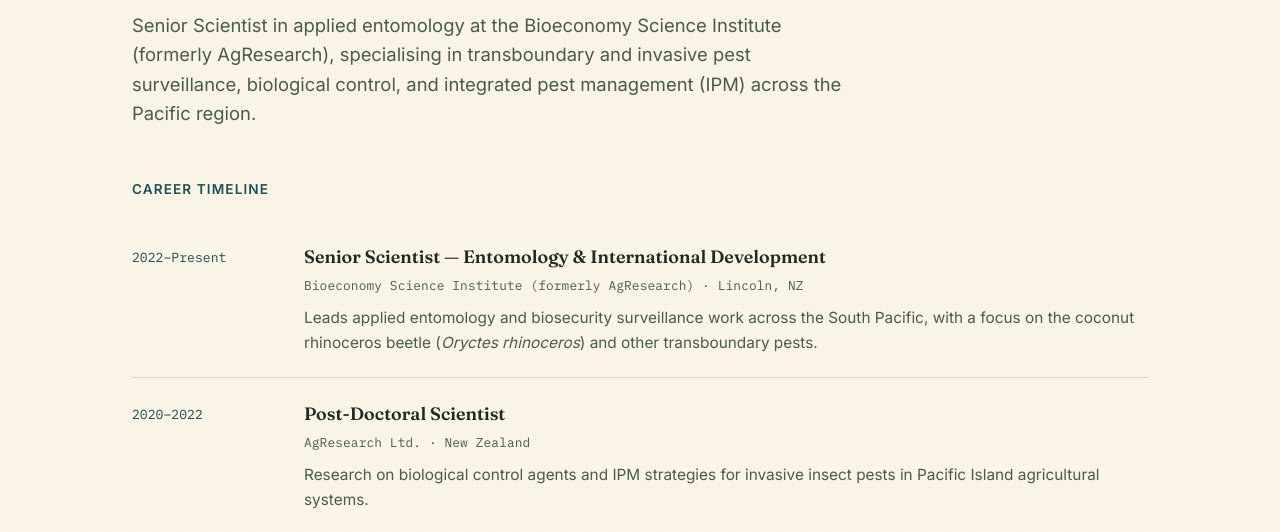
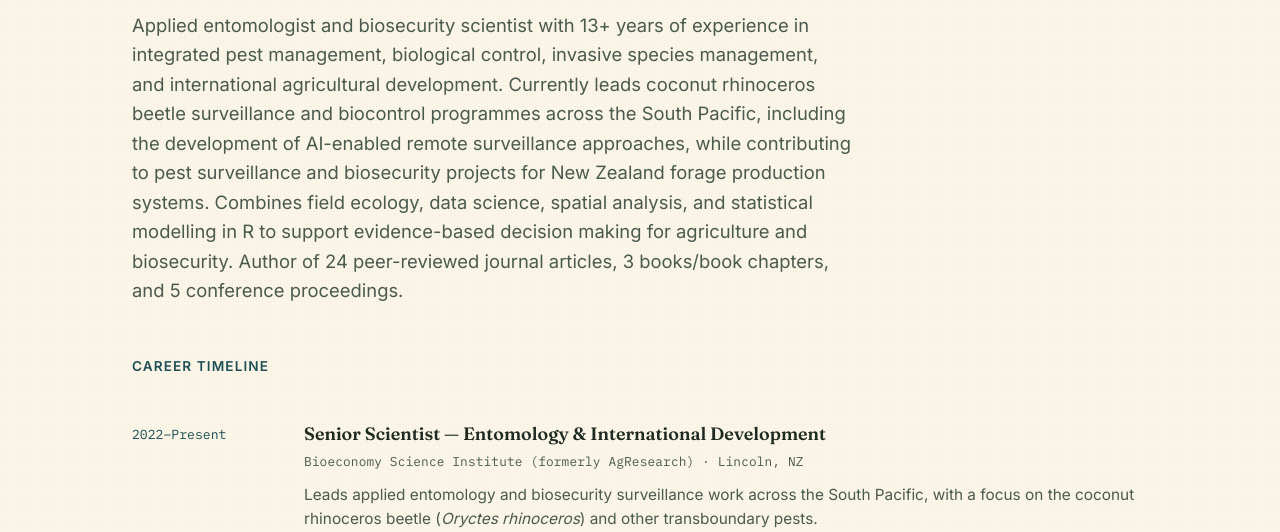
Before and after one commit to S-Paudel/S-Paudel.github.io, a plain HTML site: page professional.html in a window 1280 px wide. Shown: the part 267-799 px from the top of the page. Drawn offline with Linux system fonts and the light colour scheme.

Commit message:
Revise professional summary in professional.html
Updated professional summary to reflect current role and expertise.

```diff
--- a/professional.html
+++ b/professional.html
@@ -33,11 +33,17 @@
   <p class="eyebrow">Career</p>
   <h1>Professional</h1>
   <p class="lede">
-    Senior Scientist in applied entomology at the Bioeconomy Science Institute
-    (formerly AgResearch), specialising in transboundary and invasive pest
-    surveillance, biological control, and integrated pest management (IPM)
-    across the Pacific region.
-  </p>
+   Applied entomologist and biosecurity scientist with 13+ years of experience in
+  integrated pest management, biological control, invasive species management,
+  and international agricultural development. Currently leads coconut rhinoceros
+  beetle surveillance and biocontrol programmes across the South Pacific,
+  including the development of AI-enabled remote surveillance approaches, while
+  contributing to pest surveillance and biosecurity projects for New Zealand
+  forage production systems. Combines field ecology, data science, spatial
+  analysis, and statistical modelling in R to support evidence-based decision
+  making for agriculture and biosecurity. Author of 24 peer-reviewed journal
+  articles, 3 books/book chapters, and 5 conference proceedings.
+ </p>
 </div>
 
 <main>
```
